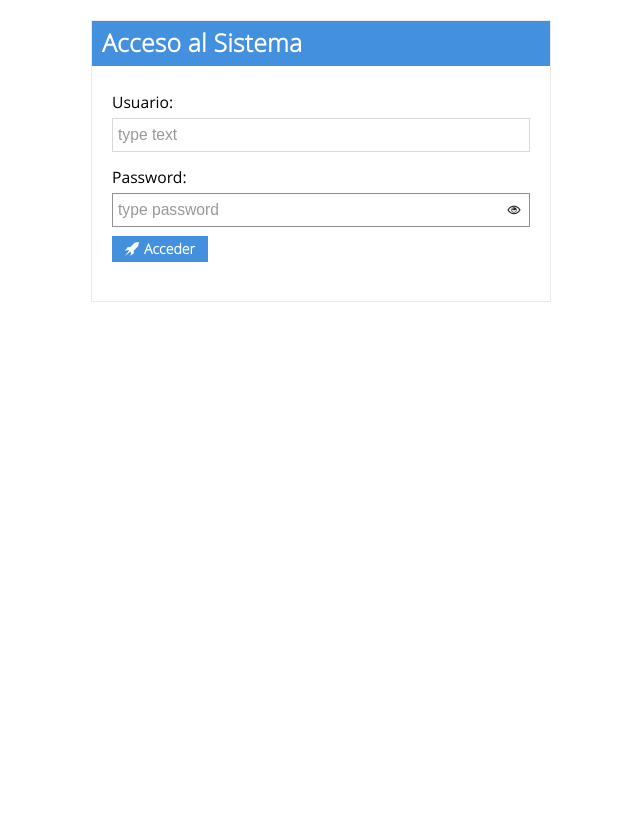
After one commit to lenincamp/ENCODING, a Django app: template templates/main/login.html in a window 1280 px wide. The commit adds this page. Shown: the whole page, without its empty margins (299-939 px from the left). Run offline with Django 3.2, Linux system fonts and the light colour scheme; the template is opened without the code that fills it, so the values that code supplies are empty.

Commit message:
cambios con login
se agrego el login en un template aparte

```diff
--- a/apps/main/urls.py
+++ b/apps/main/urls.py
@@ -3,7 +3,7 @@ from .views import *
 from django.views.generic import TemplateView
 
 urlpatterns = patterns('',
-    url(r'^$', TemplateView.as_view(template_name="main/home.html"), name='main_none_none'),
+    url(r'^$', TemplateView.as_view(template_name="main/login.html"), name='main_none_none'),
     url(r'^login/$', login.as_view(), name='main_usuario_login'),
-    #url(r'^$', TemplateView.as_view(template_name="main/logged_user.html"), name='main_none_none'),
+    url(r'^main/logged_user/$', TemplateView.as_view(template_name="main/logged_user.html"), name='main_none_none'),
 )
--- /dev/null
+++ b/templates/main/login.html
@@ -0,0 +1,55 @@
+<html>
+<head>
+	<title>Encoding Ideas - Login</title>
+	<style type="text/css">
+		@import url("{{STATIC_URL}}css/metro-ui/metro-bootstrap.min.css");
+		@import url("{{STATIC_URL}}css/metro-ui/metro-bootstrap-responsive.min.css");
+    @import url("{{STATIC_URL}}css/metro-ui/iconFont.min.css");
+  </style>
+  <script type="text/javascript" src="{{ STATIC_URL }}js/libs/jquery-2.1.1.min.js"></script>
+  <script type="text/javascript" src="{{ STATIC_URL }}js/libs/jquery.widget.min.js"></script>
+	<script type="text/javascript" src="{{ STATIC_URL }}js/libs/metro.min.js"></script>
+
+</head>
+<body class="metro">
+	<div class="grid container">
+		<!--class='grid fluid' para que vaya acoplado en el mismo sitio-->
+
+		  <div class="row">
+			  <div class="span6 offset4">
+
+			    <div class="panel">
+			      <div class="panel-header bg-lightBlue fg-white">
+			       	<b>Acceso al Sistema</b>
+			      </div>
+
+			      <div class="panel-content" style="padding:20px;">
+			        <!--FORMULARIO LOGIN-->
+			        <form action="/main/login/" method="post">
+					        <label>Usuario: </label>
+					        <div class="input-control text" data-role="input-control">
+					            <input type="text" placeholder="type text" name="user">
+					            <button class="btn-clear" tabindex="-1" type="button"></button>
+					        </div>
+					        <label>Password: </label>
+					        <div class="input-control password" data-role="input-control">
+					            <input type="password" placeholder="type password" autofocus="" name="password">
+					            <button class="btn-reveal" tabindex="-1" type="button"></button>
+					        </div>
+					        <button type="submit" class="info"><i class="icon-rocket on-left"></i><b>Acceder</b></button>
+
+					    </form>
+					    <!--END FORM-->
+			      </div>
+			    </div>
+			  </div>
+
+			</div>
+
+
+	</div>
+
+
+
+</body>
+</html>
```
Also changed, not shown: templates/main/base.html (+5 -31 lines), templates/main/logged_user.html (renamed from templates/main/home.html), 2 other files.
